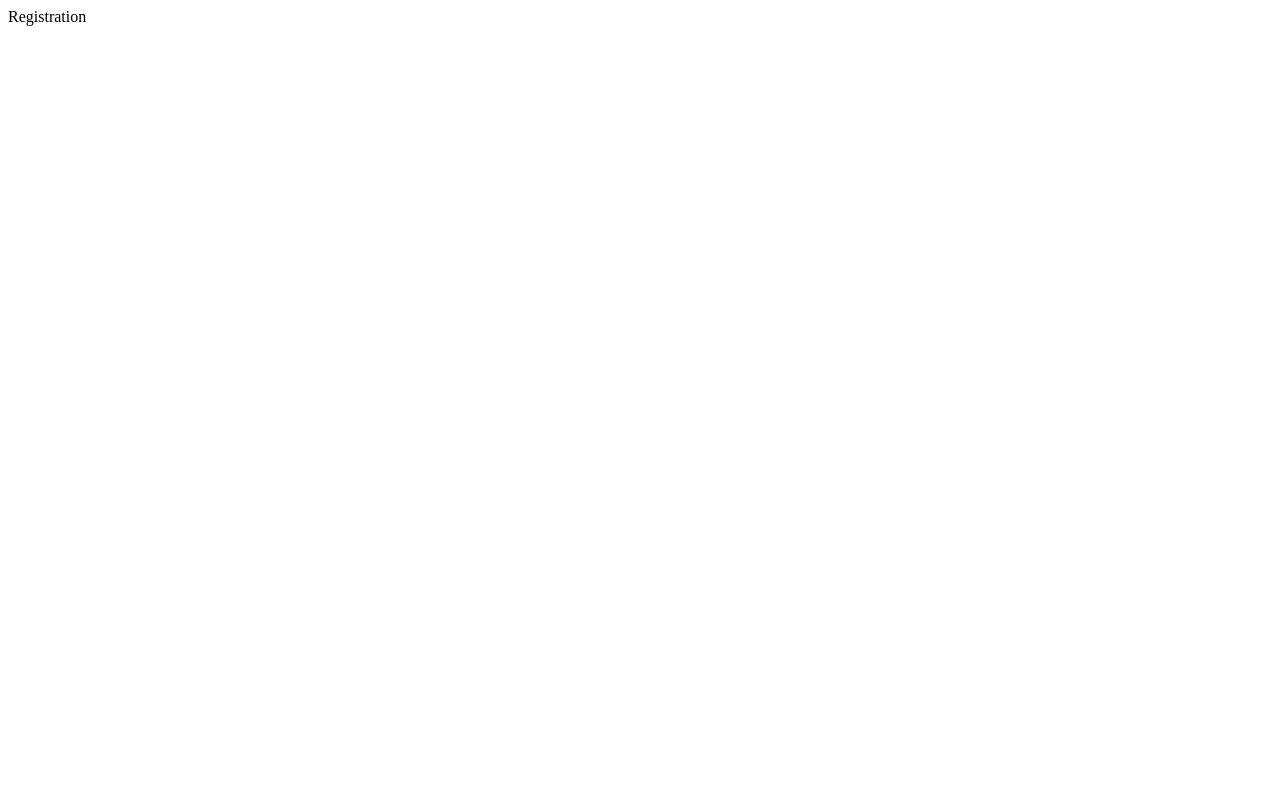
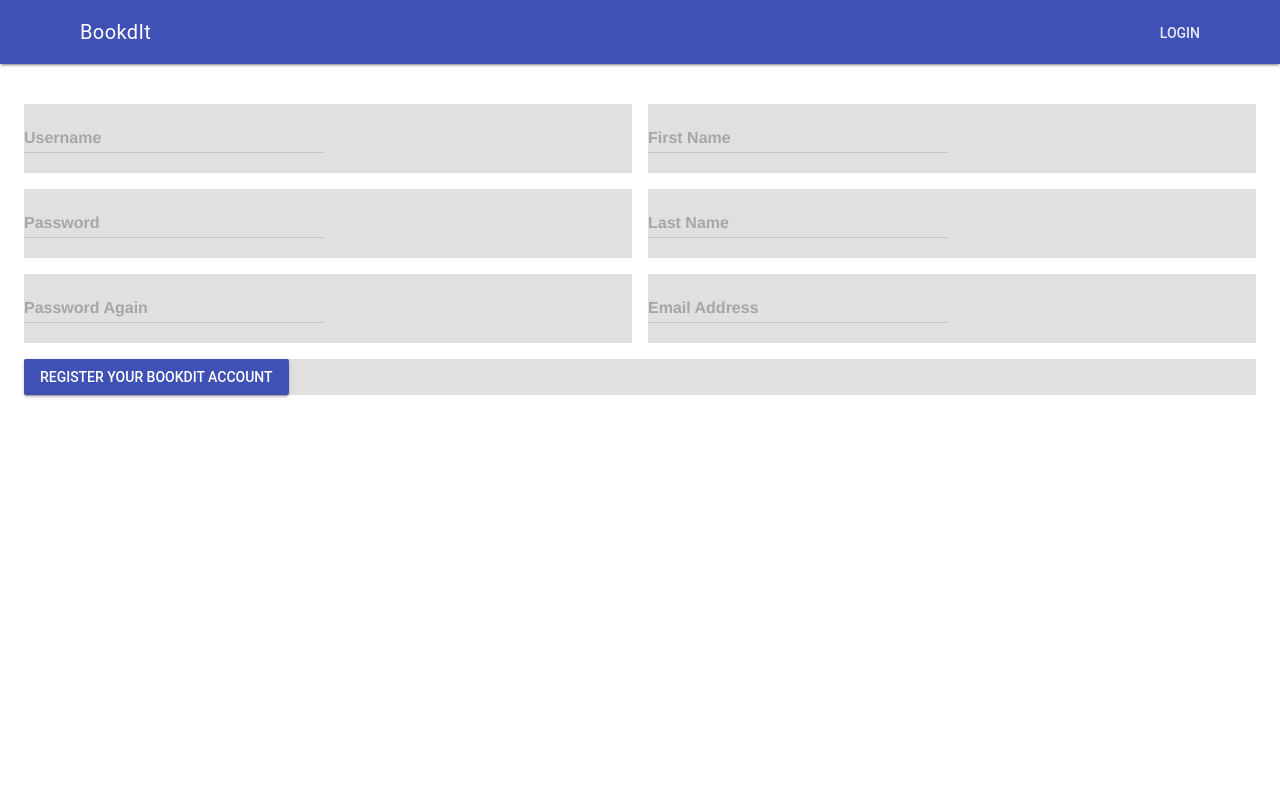
Before and after one commit to mangodudemartin/BookdIt, a Django app: page /register/ in a window 1280 px wide. Before the commit the page is almost empty. Run offline with Django 3.2, Linux system fonts and the light colour scheme; some libraries are stand-ins or nearby versions.

Commit message:
added user registration

```diff
--- a/bookdit/controllers/authController.py
+++ b/bookdit/controllers/authController.py
@@ -13,6 +13,30 @@ from bookdit.models import *
 #REGISTRATION VIEW
 def register(request):
     return render(request, 'bookdit/auth/register.html', {})
+
+def register_request(request):
+    try :
+        username = request.POST['login_username']
+        password = request.POST['login_password']
+        first_name = request.POST['login_first_name']
+        last_name = request.POST['login_last_name']
+        email = request.POST['login_email']
+
+        #create the primary User model object in the database (builtin Django method)
+        new_user = User.objects.create_user(username, email, password)
+        new_user.first_name = first_name
+        new_user.last_name = last_name
+        new_user.save()
+
+        #create the new custom User Profile model from the User model
+        new_user_profile = userprofile()
+        new_user_profile.user = new_user
+        new_user_profile.save()
+
+        return HttpResponseRedirect(reverse('vlogin'))
+    except Exception as e:
+        return render(request, 'bookdit/auth/register.html', { 'error_message' : str(e) })
+
 
 #LOGIN VIEW
 def vlogin(request):
--- a/bookdit/models.py
+++ b/bookdit/models.py
@@ -6,7 +6,8 @@ from django.utils import timezone
 # Users - Extends the Django User class with additional information
 class userprofile(models.Model):
     user = models.OneToOneField(User, on_delete=models.CASCADE) #join to the Django model
-    vendor = models.ForeignKey('vendor', related_name='user2vendor', default=1, null=True, blank=True)
+    vendor = models.ForeignKey('vendor', related_name='user2vendor', default=None, null=True, blank=True)
+
 
 # Vendors - Handles vendor information
 class vendor(models.Model):
--- a/bookdit/templates/bookdit/auth/register.html
+++ b/bookdit/templates/bookdit/auth/register.html
@@ -1 +1,74 @@
-Registration
+{% extends "bookdit/_layout.html" %}
+
+{% block content %}
+<div class="mdl-grid">
+	<div class="mdl-cell mdl-cell--12-col">
+		<!-- Show error if there is one -->
+		{% if error_message %}
+			<p>{{error_message}}</p>
+		{% endif %}
+	</div>
+
+	<!-- Login form -->
+	<form method="post">
+	{% csrf_token %}
+		<div class="mdl-grid">
+
+			<div class="mdl-cell mdl-cell--6-col">
+				<div class="mdl-textfield mdl-js-textfield mdl-textfield--floating-label">
+					<input class="mdl-textfield__input" type="text" id="login_username" name="login_username">
+					<label class="mdl-textfield__label" for="login_username">Username</label>
+				</div>
+			</div>
+
+			<div class="mdl-cell mdl-cell--6-col">
+				<div class="mdl-textfield mdl-js-textfield mdl-textfield--floating-label">
+					<input class="mdl-textfield__input" type="text" id="login_first_name" name="login_first_name">
+					<label class="mdl-textfield__label" for="login_first_name">First Name</label>
+				</div>
+			</div>
+
+			<div class="mdl-cell mdl-cell--6-col">
+				<div class="mdl-textfield mdl-js-textfield mdl-textfield--floating-label">
+					<input class="mdl-textfield__input" type="text" id="login_password" name="login_password">
+					<label class="mdl-textfield__label" for="login_password">Password</label>
+				</div>
+			</div>
+
+			<div class="mdl-cell mdl-cell--6-col">
+				<div class="mdl-textfield mdl-js-textfield mdl-textfield--floating-label">
+					<input class="mdl-textfield__input" type="text" id="login_last_name" name="login_last_name">
+					<label class="mdl-textfield__label" for="login_last_name">Last Name</label>
+				</div>
+			</div>
+
+			<div class="mdl-cell mdl-cell--6-col">
+				<div class="mdl-textfield mdl-js-textfield mdl-textfield--floating-label">
+					<input class="mdl-textfield__input" type="text" id="login_password_duplicate" name="login_password_duplicate">
+					<label class="mdl-textfield__label" for="login_password_duplicate">Password Again</label>
+				</div>
+			</div>
+
+			<div class="mdl-cell mdl-cell--6-col">
+				<div class="mdl-textfield mdl-js-textfield mdl-textfield--floating-label">
+					<input class="mdl-textfield__input" type="text" id="login_email" name="login_email">
+					<label class="mdl-textfield__label" for="login_email">Email Address</label>
+				</div>
+			</div>
+
+			<div class="mdl-cell mdl-cell--12-col">
+				<button formaction="{% url 'register_request' %}" class="mdl-button mdl-js-button mdl-button--raised mdl-button--colored">
+					Register Your BookdIt Account
+				</button>
+			</div>
+
+		</div>
+	</form>
+
+</div>
+
+
+
+
+
+{% endblock %}
--- a/bookdit/urls.py
+++ b/bookdit/urls.py
@@ -14,9 +14,8 @@ urlpatterns = [
     # AUTHENTICATION URLS
     #-------------------------------------------------------------------------------------------------------------
     url(r'^register/$', authController.register, name='register'),
+    url(r'^register_request/$', authController.register_request, name='register_request'),
     url(r'^login/$', authController.vlogin, name='vlogin' ),
-    # login/
     url(r'^login_request/$', authController.login_request, name='login_request'),
-    # logout_view/
     url(r'^logout_request/$', authController.logout_request, name='logout_request'),
 ]
```
Also changed, not shown: bookdit/migrations/0005_auto_20160331_0600.py (added).
